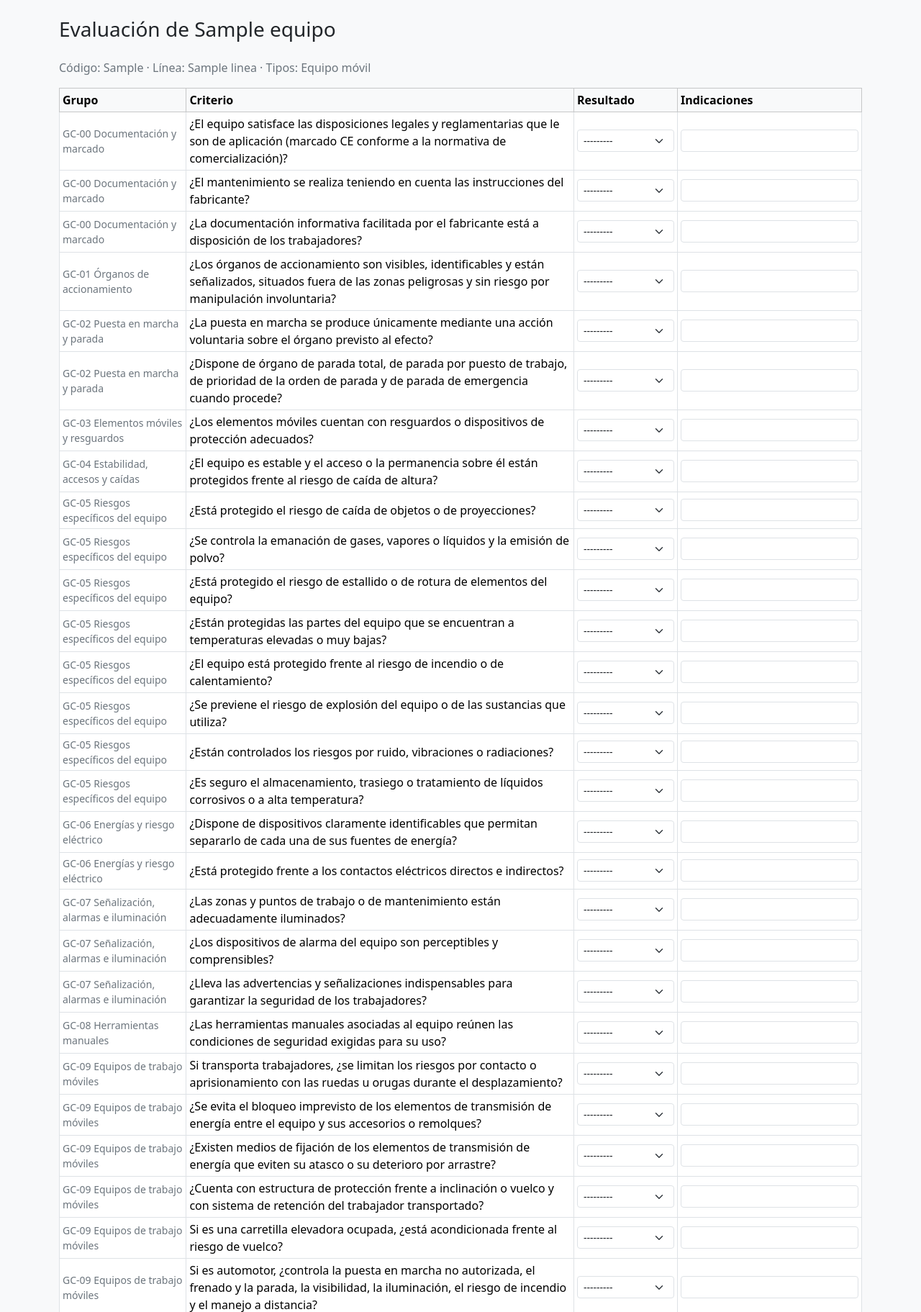
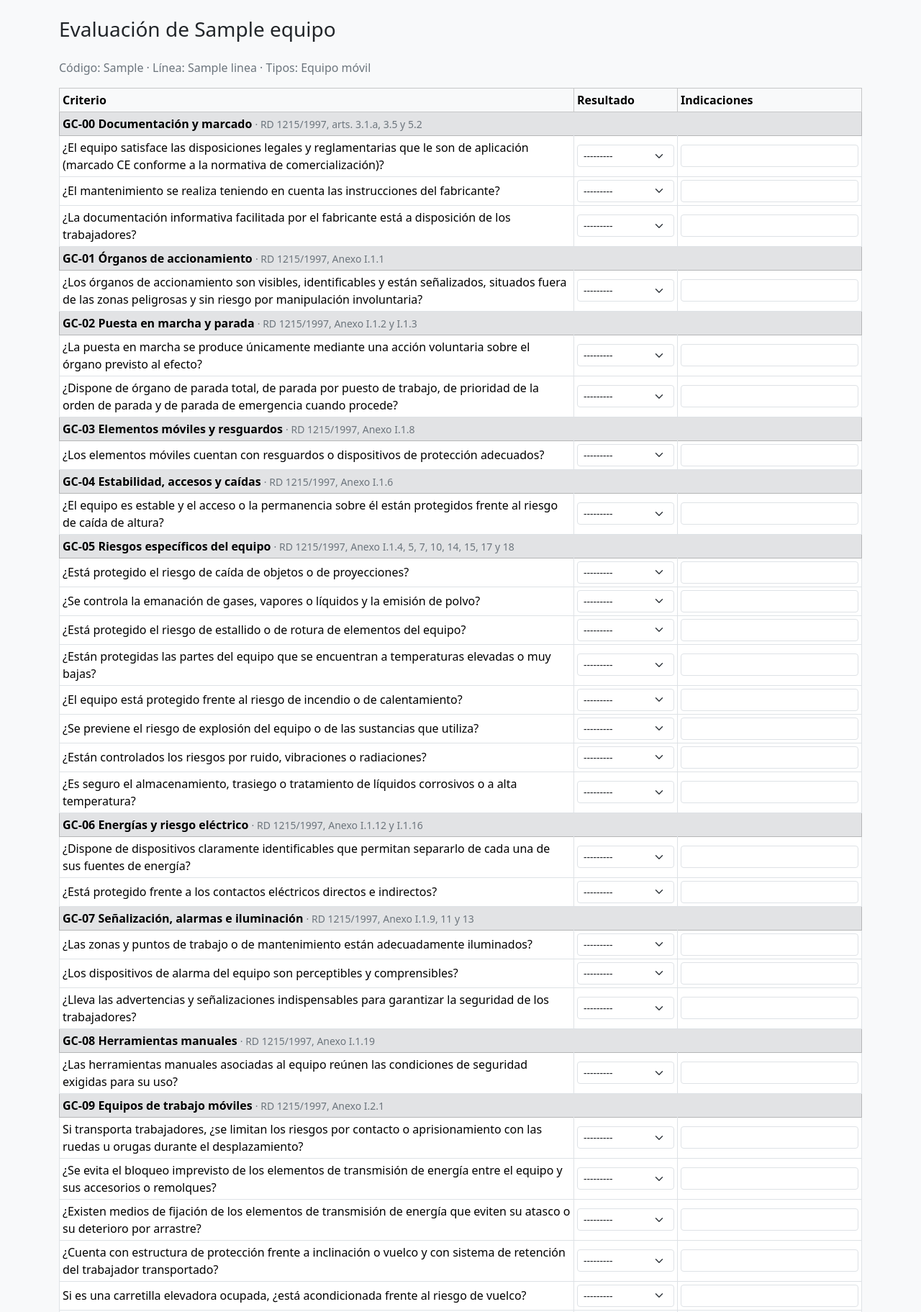
Before and after one commit to socjoseluis/tfb-rd1215, a Django app: page /equipos/1/evaluar/ in a window 1280 px wide. Shown: the part 56-1879 px from the top of the page at 72% size. Run offline with Django 5.2, Linux system fonts and the light colour scheme; data comes from the database, SQL or seed files in the repository; tables that the repository leaves empty hold one stand-in row (values such as "Sample post"); some libraries are stand-ins or nearby versions.

Commit message:
Agrupar los criterios por bloque en el formulario de evaluación
El nombre del grupo se repetía en cada una de las 33 filas. Pasa a una
cabecera por grupo, con la referencia al precepto del RD 1215/1997 del
que procede, de modo que la pantalla reproduce la estructura del anexo.

Las tablas de la portada fijan sus anchos de columna para que todas
alineen entre sí, ya que cada línea de producción genera la suya.

Co-Authored-By: Claude Opus 4.8 <noreply@anthropic.com>

```diff
--- a/app/evaluaciones/templates/evaluaciones/evaluacion_nueva.html
+++ b/app/evaluaciones/templates/evaluaciones/evaluacion_nueva.html
@@ -17,16 +17,21 @@
         <table class="table table-sm table-bordered align-middle bg-white">
             <thead class="table-light">
                 <tr>
-                    <th scope="col">Grupo</th>
                     <th scope="col">Criterio</th>
                     <th scope="col" style="width: 9rem;">Resultado</th>
                     <th scope="col" style="width: 16rem;">Indicaciones</th>
                 </tr>
             </thead>
+            {% for grupo, filas in grupos %}
                 <tbody>
+                    <tr class="table-secondary">
+                        <th colspan="3" class="fw-semibold">
+                            {{ grupo }}
+                            <span class="fw-normal text-secondary small">· {{ grupo.fuente_normativa }}</span>
+                        </th>
+                    </tr>
                     {% for form, criterio in filas %}
                         <tr>
-                    <td class="text-secondary small">{{ criterio.grupo }}</td>
                             <td>
                                 {{ form.id }}
                                 {{ form.criterio.as_hidden }}
@@ -40,6 +45,7 @@
                         </tr>
                     {% endfor %}
                 </tbody>
+            {% endfor %}
         </table>
 
         <button type="submit" class="btn btn-primary">Guardar evaluación</button>
--- a/app/evaluaciones/views.py
+++ b/app/evaluaciones/views.py
@@ -1,3 +1,5 @@
+from itertools import groupby
+
 from django import forms
 from django.db.models import Prefetch
 from django.forms import modelformset_factory
@@ -209,10 +211,21 @@ def evaluacion_nueva(request, pk):
             initial=[{'criterio': c} for c in criterios],
         )
 
+    # Cada fila del formulario va emparejada con su criterio, y las filas se
+    # agrupan por grupo de criterios para que la tabla reproduzca la
+    # estructura del anexo en vez de repetir el nombre del grupo en cada
+    # fila. groupby exige que la entrada venga ordenada, y lo está por el
+    # Meta.ordering de Criterio.
+    filas = list(zip(formset, criterios))
+    grupos = [
+        (grupo, list(pares))
+        for grupo, pares in groupby(filas, key=lambda par: par[1].grupo)
+    ]
+
     return render(request, 'evaluaciones/evaluacion_nueva.html', {
         'equipo': equipo,
         'formset': formset,
-        'filas': zip(formset, criterios),
+        'grupos': grupos,
     })
 
 
```
Also changed, not shown: app/evaluaciones/templates/evaluaciones/_tabla_equipos.html (+11 -1 lines). Lines whose indentation alone changed are shown as unchanged.
